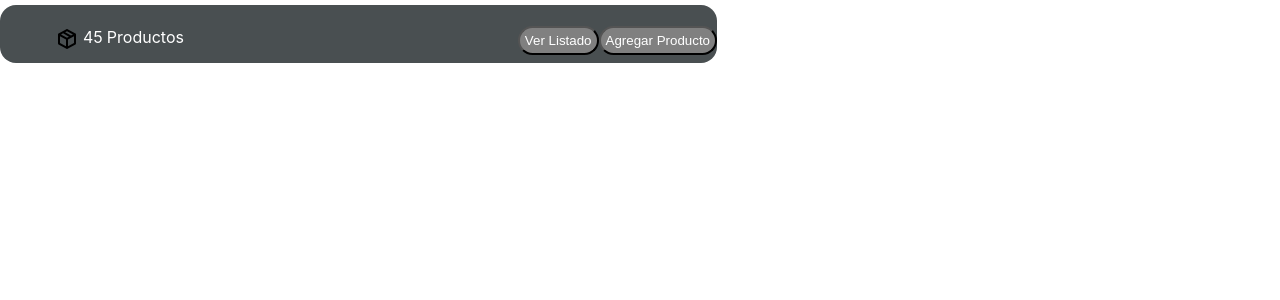
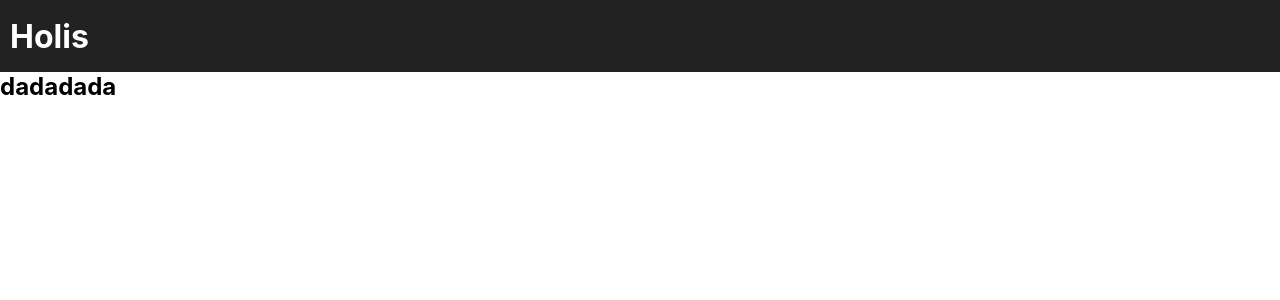
Before and after one commit to FranRSantander/miEcommerce-equipo4-React, a React (Create React App) app: page / in a window 1280 px wide. Shown: the top 300 px of the page. Built offline with nearby package versions, Linux system fonts and the light colour scheme.

Commit message:
Tarjeta y el un header dinamico para los children

```diff
--- /dev/null
+++ b/db.json
@@ -0,0 +1,19 @@
+{
+  "posts": [
+    {
+      "id": 1,
+      "title": "json-server",
+      "author": "typicode"
+    }
+  ],
+  "comments": [
+    {
+      "id": 1,
+      "body": "some comment",
+      "postId": 1
+    }
+  ],
+  "profile": {
+    "name": "typicode"
+  }
+}
--- a/src/App.js
+++ b/src/App.js
@@ -1,11 +1,17 @@
 import Router from './routes/Router';
 import { BrowserRouter } from 'react-router-dom';
 import Home from './pages/home/Home';
+import Header from './components/Header';
 
 
 function App() {
   return(
-         <Home/>
+    <div>
+         <Header>
+           <h1>Holis</h1>
+         </Header>
+          <h2>dadadada</h2>
+    </div>
   );
 }
 
@@ -17,6 +23,6 @@ export default App;
           <MainArea>
             <Router/>
           </MainArea
-  </BrowserRouter>
+</BrowserRouter>
 
 */
--- a/src/components/Header.css
+++ b/src/components/Header.css
@@ -1,6 +1,15 @@
-.Header {
-    margin: 0;
-    background-color: rgba(12, 176, 147, 1);
-    height: 100vh;
-    position: relative;
+.header {
+    background-color: #222222;
+    color: white;
+    height: 72px;
+    position: absolute;
+    top: 0;
+    right: 0;
+    left: 0;
+    display: flex;
+    align-items: center;
+    padding: 0px 10px;
   }
+  .headerContainer{
+    margin-bottom: 72px;
+  }
--- a/src/components/Header.js
+++ b/src/components/Header.js
@@ -1,9 +1,14 @@
 import React from 'react'
+import "./Header.css"
 
-const Header = (props) => {
+const Header = ({children}) => {
 
   return (
-    <h1>¡Hola {props}!</h1>
+    <div className='headerContainer'>
+      <div className='header'>
+        {children}
+      </div>
+    </div>
   )
 }
 
--- a/src/components/Tarjeta.css
+++ b/src/components/Tarjeta.css
@@ -1,37 +1,11 @@
-.tarjeta{
-    position: relative;
-    display: flex;
-    border-radius: 16px;
-    flex-direction: row;
-    background-color: #494F51;
-    color: white;
-    height: 45px;
-    width: 55%;
-    padding-top: 13px;
-    padding-left: 13px;
-    justify-content: space-between;
-    margin: 5px 0px;
-    align-items: center;
-
-}
-
-.tarjeta ol{
-    display: flex;
-    right: auto;
-    flex-direction: row;
-    list-style: none;
-    justify-content: space-between;
-}
-
-.tarjeta ol li{
-    margin: 2px;
-}
-
-.tarjeta button{
-    border-radius: 16px;
-    padding: 5px;
-    color:white;
+.botones button{
+    border-radius: 18px;
+    border: 0px;
+    padding: 4px 16px;
+    color:rgb(222, 222, 222);
     background-color: gray;
+    margin: 3px;
+    font-size: 0.8rem;
 }
 
 .botones{
@@ -39,3 +13,13 @@
     justify-content: space-between;
     left: 5px;
 }
+
+.contenedor{
+    display: flex;
+    justify-content: space-between;
+    gap: 5px;
+}
+
+.numero{
+    font-weight: 700;
+}
--- a/src/components/Tarjeta.js
+++ b/src/components/Tarjeta.js
@@ -1,22 +1,20 @@
 import React from 'react'
 import "./Tarjeta.css"
+import TarjetaCuerpo from './TarjetaCuerpo'
 
 const Tarjeta = ({imagen, cantidad, texto}) => {
   return (
-        <div className='tarjeta'>
-          <ol>
-            <li><img src = {imagen}/></li>
-            <li>{cantidad}</li>
-            <li>{texto}</li>
-          </ol>
-
-
-
+        <TarjetaCuerpo>
+            <div className='contenedor'>
+              <img src = {imagen} alt="imagen"/>
+              <div className='numero'>{cantidad}</div>
+              <div>{texto}</div>
+            </div>
               <div className='botones'>
                 <button>Ver Listado</button>
                 <button>Agregar Producto</button>
               </div>
-        </div>
+        </TarjetaCuerpo>
   )
 }
 
--- /dev/null
+++ b/src/components/TarjetaCuerpo.css
@@ -0,0 +1,15 @@
+.tarjeta{
+    position: relative;
+    display: flex;
+    border-radius: 5px;
+    flex-direction: row;
+    background-color: #494F51;
+    color: white;
+    height: 50px;
+    width: 55%;
+    padding-right: 10px;
+    padding-left: 10px;
+    justify-content: space-between;
+    margin: 5px 0px;
+    align-items: center;
+}
--- /dev/null
+++ b/src/components/TarjetaCuerpo.js
@@ -0,0 +1,12 @@
+import React from 'react'
+import "./TarjetaCuerpo.css"
+
+const TarjetaCuerpo = ({children}) => {
+  return (
+        <div className='tarjeta'>
+            {children}
+        </div>
+  )
+}
+
+export default TarjetaCuerpo
```
Also changed, not shown: src/pages/ProductView/ProductView.js (added, +9 -0 lines), src/pages/ProductView/ProductView.css (added).
